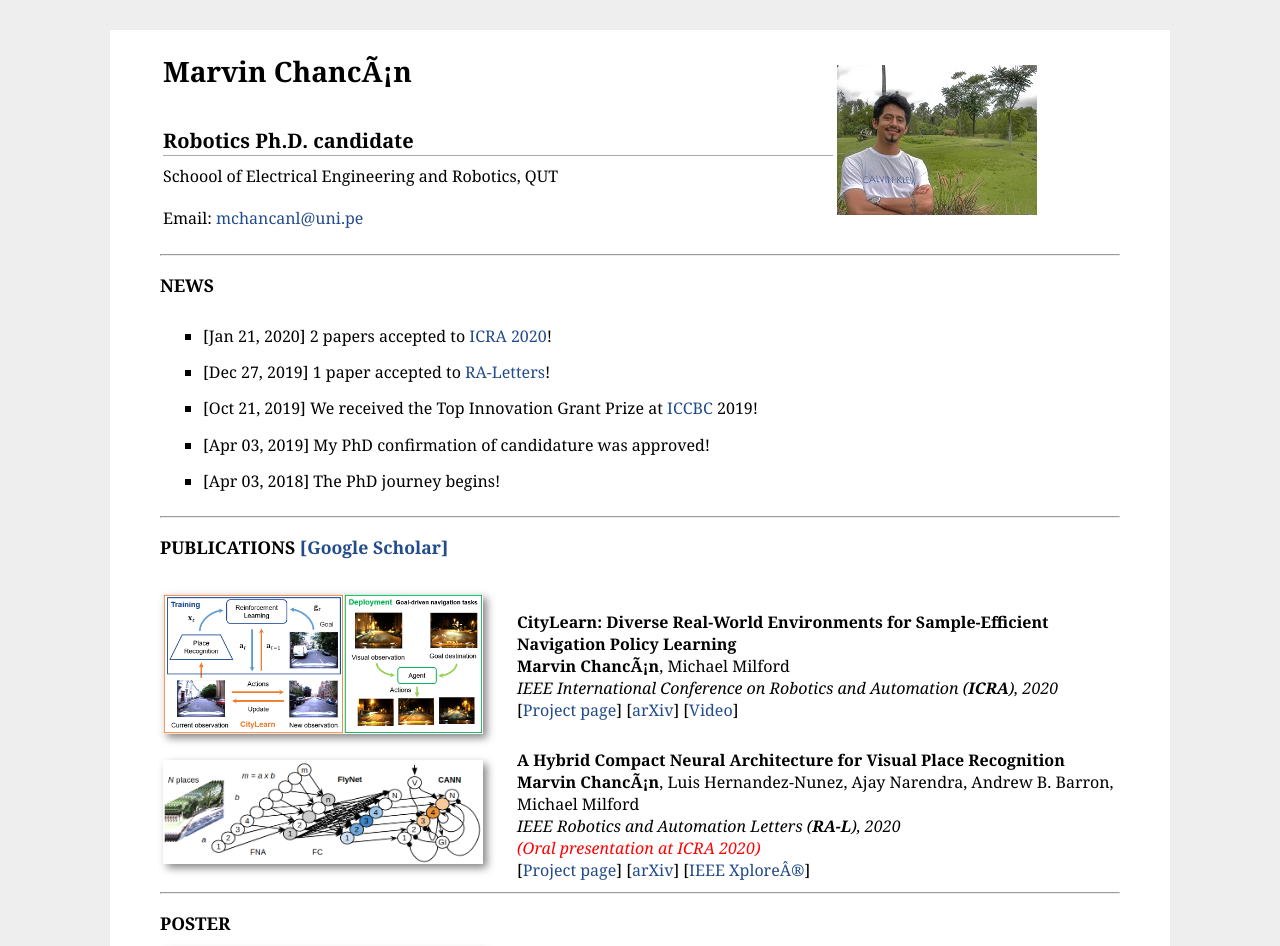
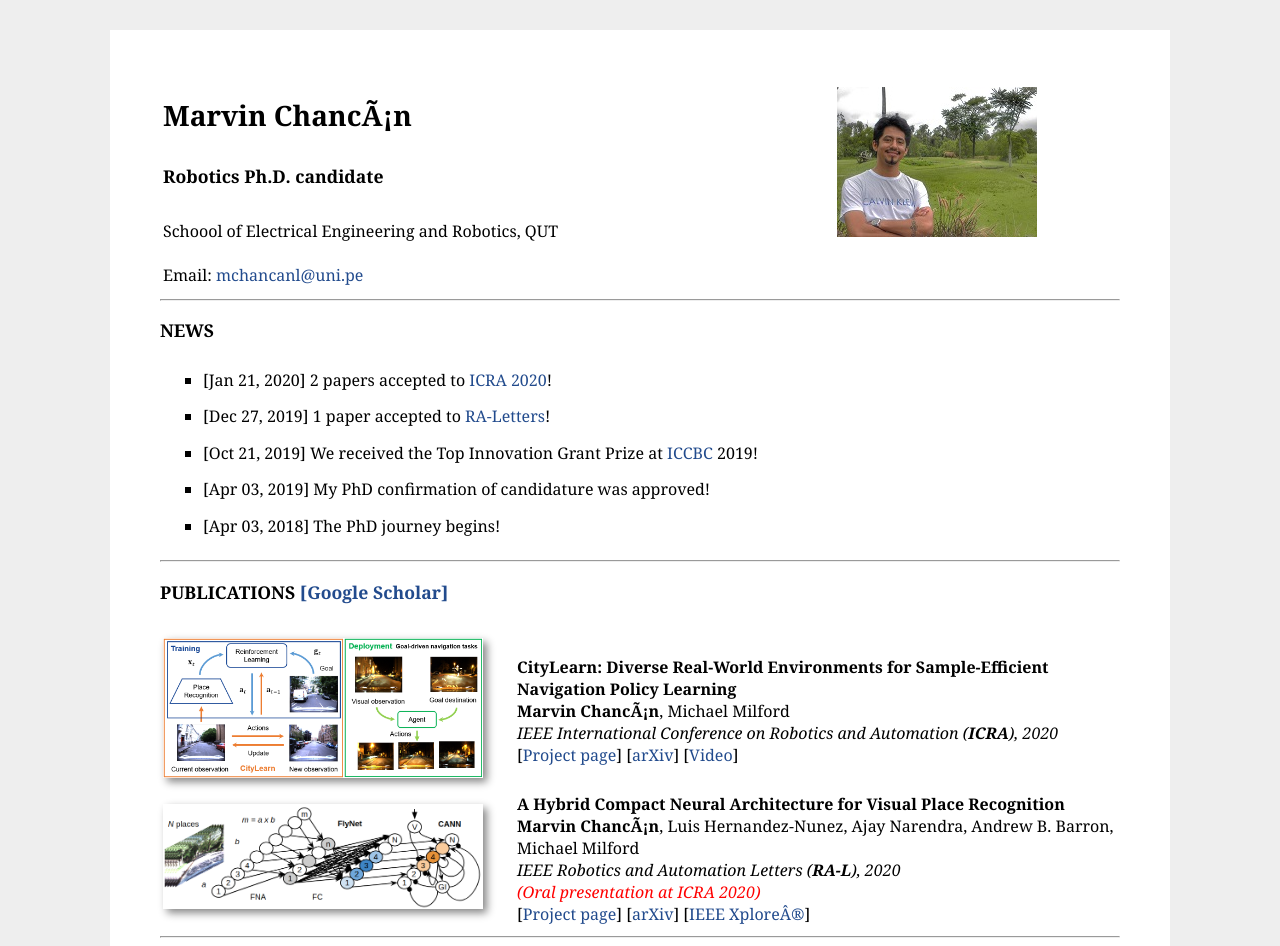
Before and after one commit to mchancan/mchancan.github.io, a Jekyll site: the page built from index.html, in a window 1280 px wide. Shown: the top 946 px of the page. Built offline with Jekyll 4.4.1, drawn with Linux system fonts in a browser that asks for light colours; grey boxes are pictures that could not be loaded.

Commit message:
Update index.html

```diff
--- a/index.html
+++ b/index.html
@@ -7,12 +7,14 @@ title: MV
 	<tbody>
 		<tr>
 			<td width="670">
+				<br>
+				<br>
 				<div id="toptitle">
 					<h1>Marvin Chancán</h1>
 				</div>
 
-				<h2>Robotics Ph.D. candidate</h2>
-				<p>
+				<h3>Robotics Ph.D. candidate</h3>
+					<br>
 					Schoool of Electrical Engineering and Robotics, QUT <br>
 					<br>
 					Email: <a href="mailto:mchancanl@uni.pe">mchancanl@uni.pe</a><br>
@@ -33,19 +35,19 @@ title: MV
 <td>
 <ul>
 <li>
-	[Jan 21, 2020] 2 papers accepted to <a href="http://icra2020.org">ICRA 2020</a>! </br>
+	[Jan 21, 2020] 2 papers accepted to <a href="http://icra2020.org">ICRA 2020</a>!
 </li>
 <li>
-	[Dec 27, 2019] 1 paper accepted to <a href="https://ieeexplore.ieee.org/xpl/aboutJournal.jsp?punumber=7083369">RA-Letters</a>! </br>
+	[Dec 27, 2019] 1 paper accepted to <a href="https://ieeexplore.ieee.org/xpl/aboutJournal.jsp?punumber=7083369">RA-Letters</a>!
 </li>
 <li>
-	[Oct 21, 2019] We received the Top Innovation Grant Prize at <a href="https://contest.cbicr.org/en/">ICCBC</a> 2019! </br>
+	[Oct 21, 2019] We received the Top Innovation Grant Prize at <a href="https://contest.cbicr.org/en/">ICCBC</a> 2019!
 </li>
 <li>
-	[Apr 03, 2019] My PhD confirmation of candidature was approved! </br>
+	[Apr 03, 2019] My PhD confirmation of candidature was approved!
 </li>
 <li>
-	[Apr 03, 2018] The PhD journey begins! </br>
+	[Apr 03, 2018] The PhD journey begins!
 </li>
 </ul>
 </td>
```
